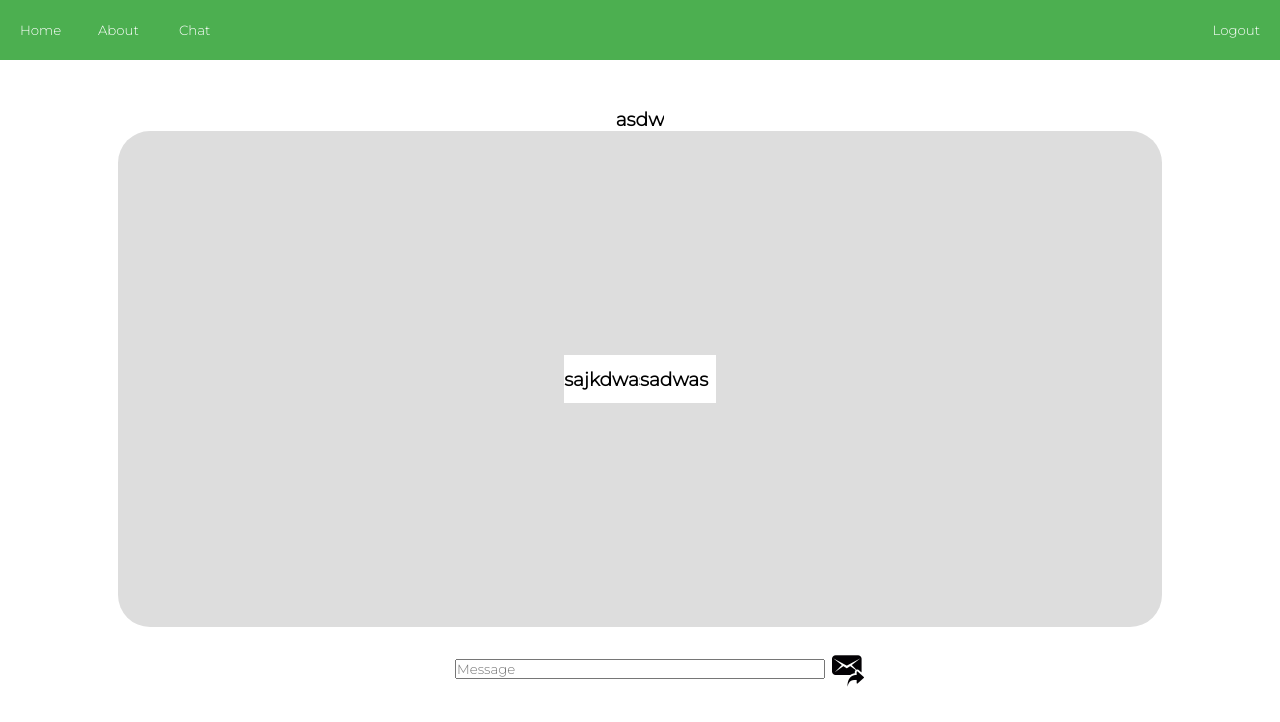
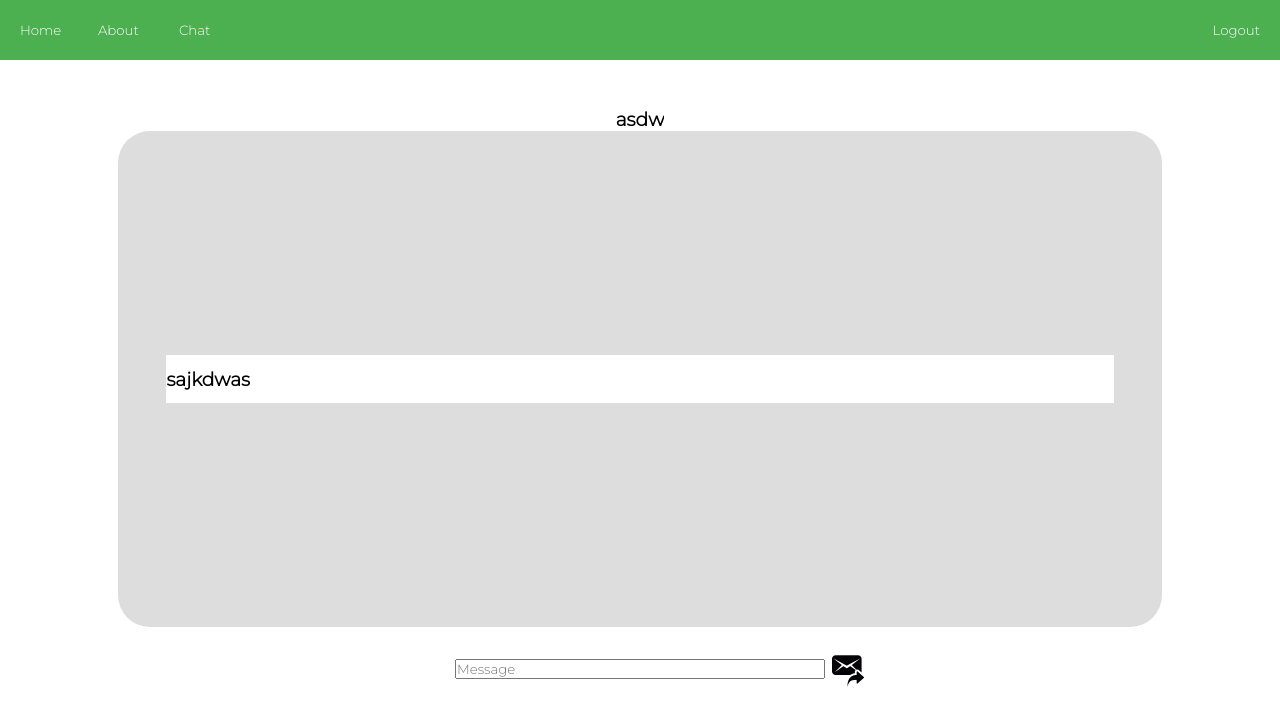
Before and after one commit to kevlu8/TOHacks2022, a website: page public/html/chat.html in a window 1280 px wide. Drawn offline with Linux system fonts and the light colour scheme; files that its build step writes are made by us from their sources.

```diff
--- a/public/html/chat.html
+++ b/public/html/chat.html
@@ -49,9 +49,8 @@
 			<div id="chathistory">
 				<!-- Hooking you up with someone to talk to!
 				<img src="/res/loading.gif" /> -->
-				<div id="chat">
-					<h3 id="sent">sajkdwas</h3>
-					<h3 id="sent">sadwas</h3>
+				<div id="sent">
+					<h3>sajkdwas</h3>
 				</div>
 			</div>
 
```
Also changed, not shown: app.js (+8 -4 lines).
